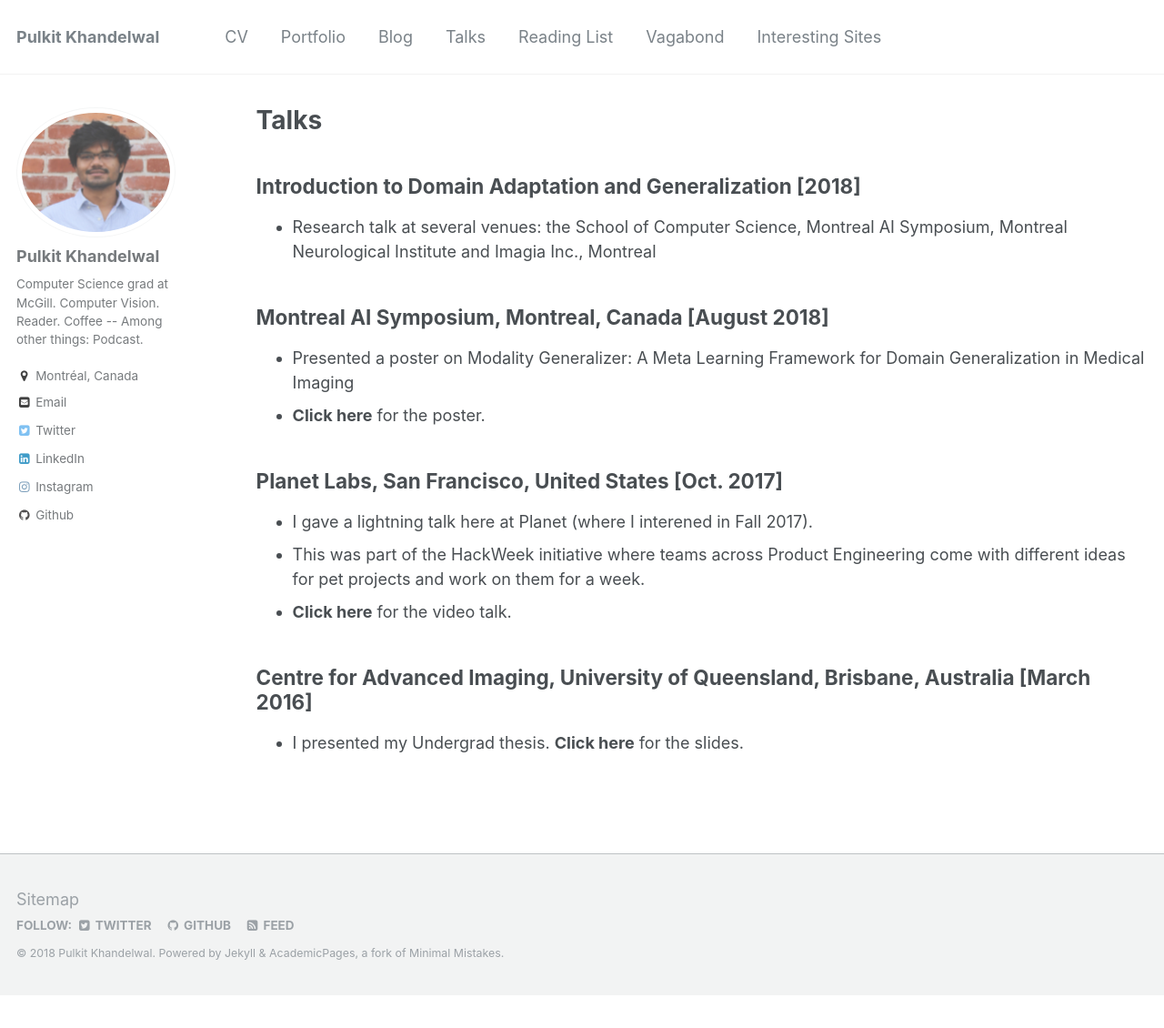
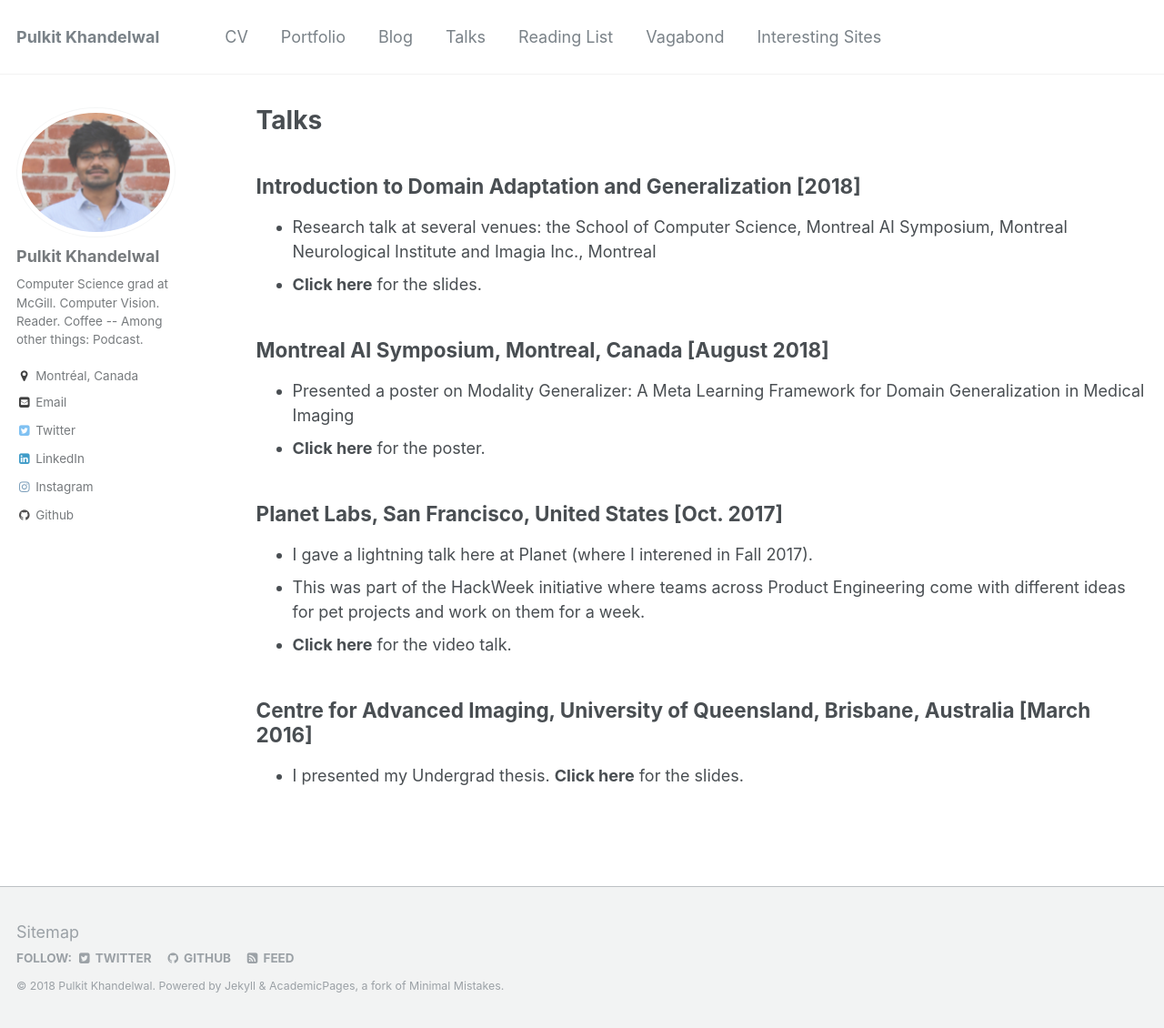
Before and after one commit to Pulkit-Khandelwal/pulkit-khandelwal.github.io, a Jekyll site: the page built from _pages/talks.md, in a window 1280 px wide and 1130 px high. Shown: the whole window at 91% size. Built offline with Jekyll 4.4.1, drawn with Linux system fonts in a browser that asks for light colours.

Commit message:
Update talks.md

```diff
--- a/_pages/talks.md
+++ b/_pages/talks.md
@@ -7,6 +7,7 @@
 
 ## Introduction to Domain Adaptation and Generalization [2018]
 * Research talk at several venues: the School of Computer Science, Montreal AI Symposium, Montreal Neurological Institute and Imagia Inc., Montreal
+* [**Click here**](https://drive.google.com/drive/folders/1t5yFeo0aNoC7E9l8lDRBM6itRiMSSG_Y?usp=sharing) for the slides.
 
 ## Montreal AI Symposium, Montreal, Canada [August 2018]
 * Presented a poster on Modality Generalizer: A Meta Learning Framework for Domain Generalization in Medical Imaging
```
